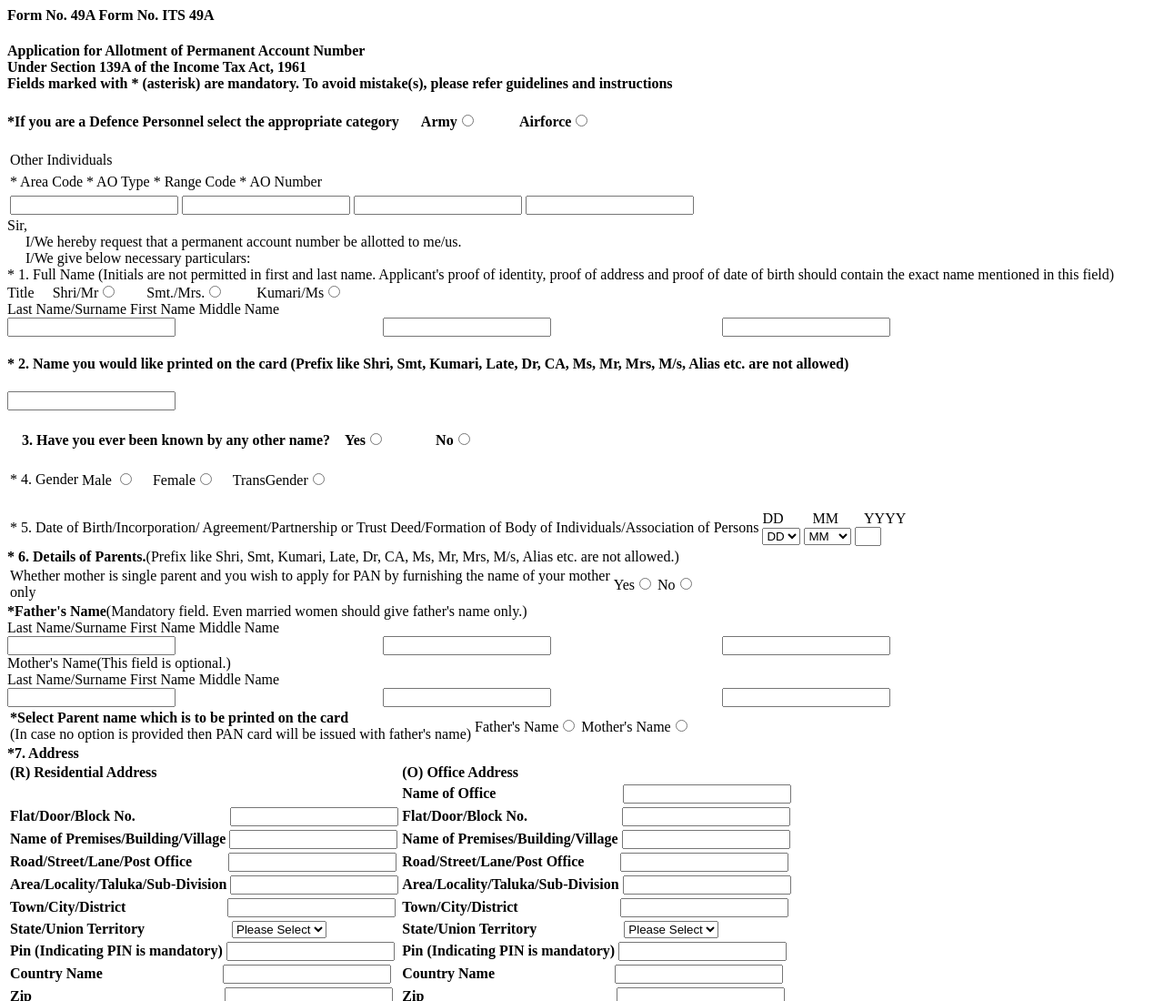
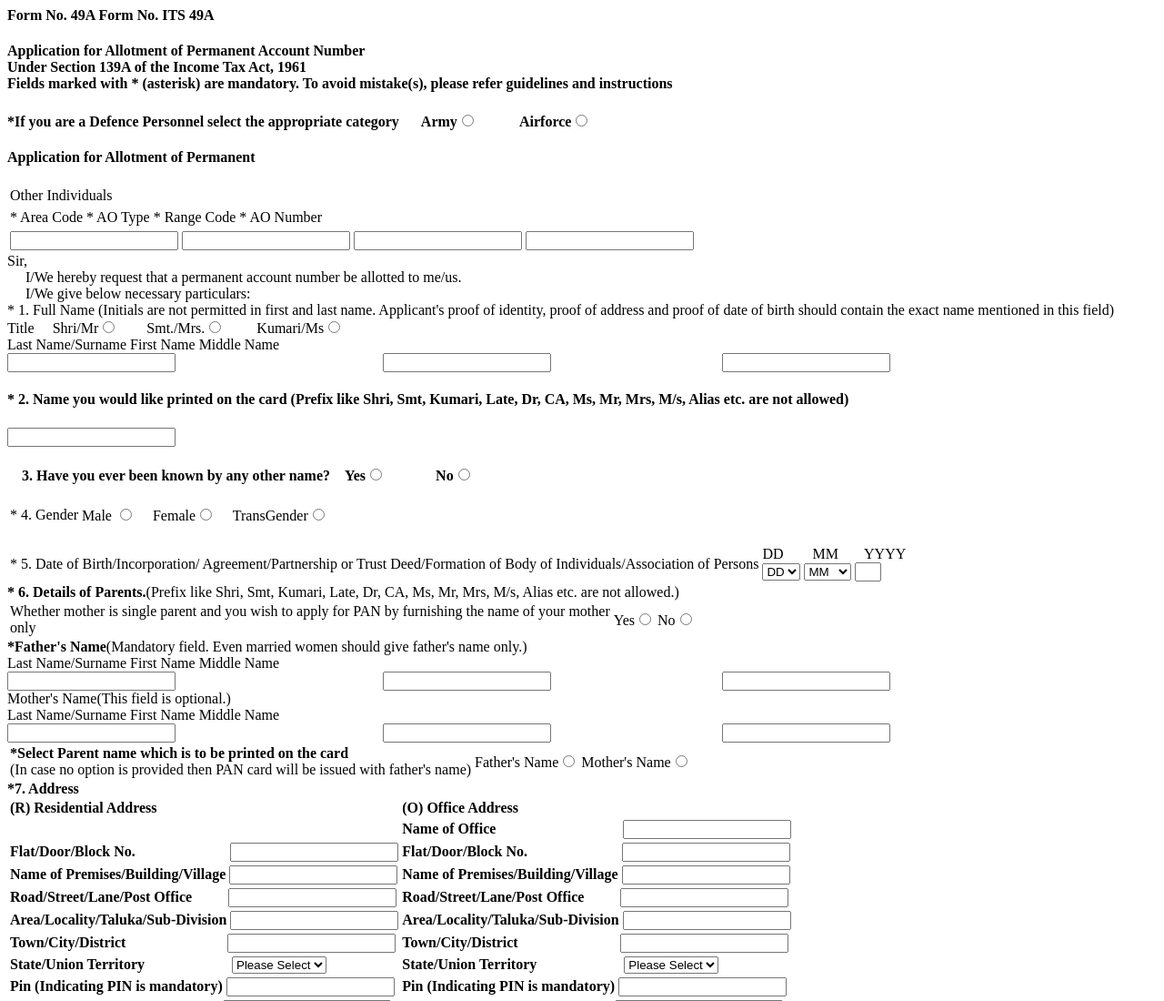
Before and after one commit to mahesh1997-it/Mywork, a plain HTML site: page Pan_application.html in a window 1280 px wide. Shown: the top 1100 px of the page at 91% size. Drawn offline with Linux system fonts and the light colour scheme.

Commit message:
Update Pan_application.html

```diff
--- a/Pan_application.html
+++ b/Pan_application.html
@@ -27,6 +27,7 @@
             &nbsp;&nbsp;&nbsp;Army<input type="radio" name="one">  &nbsp;&nbsp;&nbsp;&nbsp;&nbsp;
             &nbsp;&nbsp;&nbsp;&nbsp; Airforce<input type="radio" name="one"></form> </h4>
 
+    <h4>Application for Allotment of Permanent</h4>
 
     <table class="pom4">
         <tr class="pom4">
```
